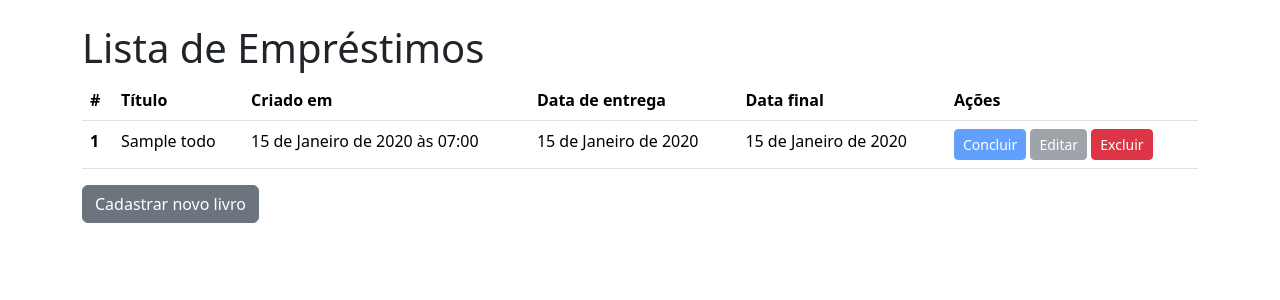
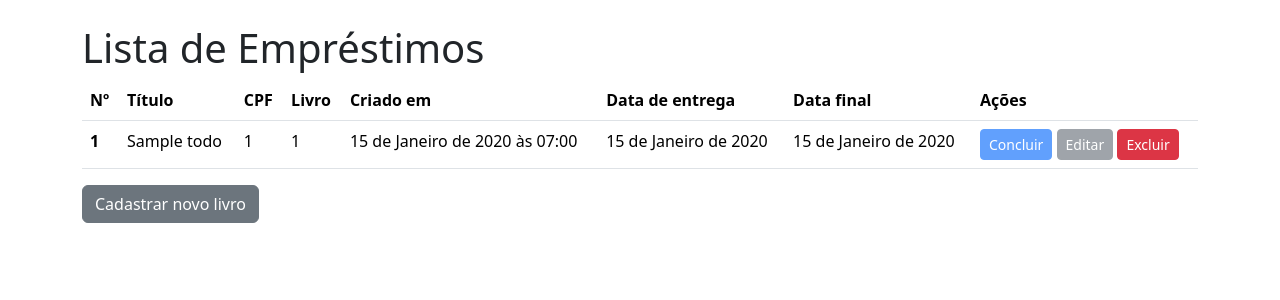
Before and after one commit to WanderleiSI/Biblioteca-TASD, a Django app: page /principal_todo in a window 1280 px wide. Shown: the part 56-356 px from the top of the page. Run offline with Django 5.2, Linux system fonts and the light colour scheme; tables that the repository leaves empty hold one stand-in row (values such as "Sample post").

Commit message:
Lista emprestimo - id cliente e id livro

```diff
--- a/todos/models.py
+++ b/todos/models.py
@@ -1,11 +1,14 @@
 from django.db import models
 from datetime import date
-
+from cliente.models import Cliente
+from livro.models import Livro
 # Create your models here.
 
 
 class Todo(models.Model):
     title = models.CharField(verbose_name="Título", max_length=100, null=False, blank=False)
+    cliente = models.ForeignKey(Cliente, verbose_name="Cpf cliente", on_delete=models.CASCADE)
+    livro = models.ForeignKey(Livro, verbose_name="Livro", on_delete=models.CASCADE)
     created_at = models.DateTimeField(auto_now_add=True, null=False, blank=False)
     deadline = models.DateField(verbose_name="Data inicial", null=False, blank=False)
     finished = models.DateField(verbose_name="Data final", null=True)
--- a/todos/templates/todos/todo_list.html
+++ b/todos/templates/todos/todo_list.html
@@ -12,8 +12,10 @@
  <table class="table">
      <thead>
      <tr>
-         <th scope="col">#</th>
+         <th scope="col">Nº</th>
          <th scope="col">Título</th>
+         <th scope="col">CPF</th>
+         <th scope="col">Livro</th>
          <th scope="col">Criado em</th>
          <th scope="col">Data de entrega</th>
          <th scope="col">Data final</th>
@@ -25,6 +27,8 @@
                  <tr>
                      <th scope="row">{{todo.pk}}</th>
                      <td>{{ todo.title }}</td>
+                     <td>{{ todo.cliente.id }}</td>
+                     <td>{{ todo.livro.id }}</td>
                      <td>{{ todo.created_at }}</td>
                      <td>{{ todo.deadline }}</td>
                      <td>{{ todo.finished|default:"-" }}</td>
```
Also changed, not shown: todos/migrations/0004_todo_cliente.py (added), todos/migrations/0005_todo_livro.py (added), 1 other file.
